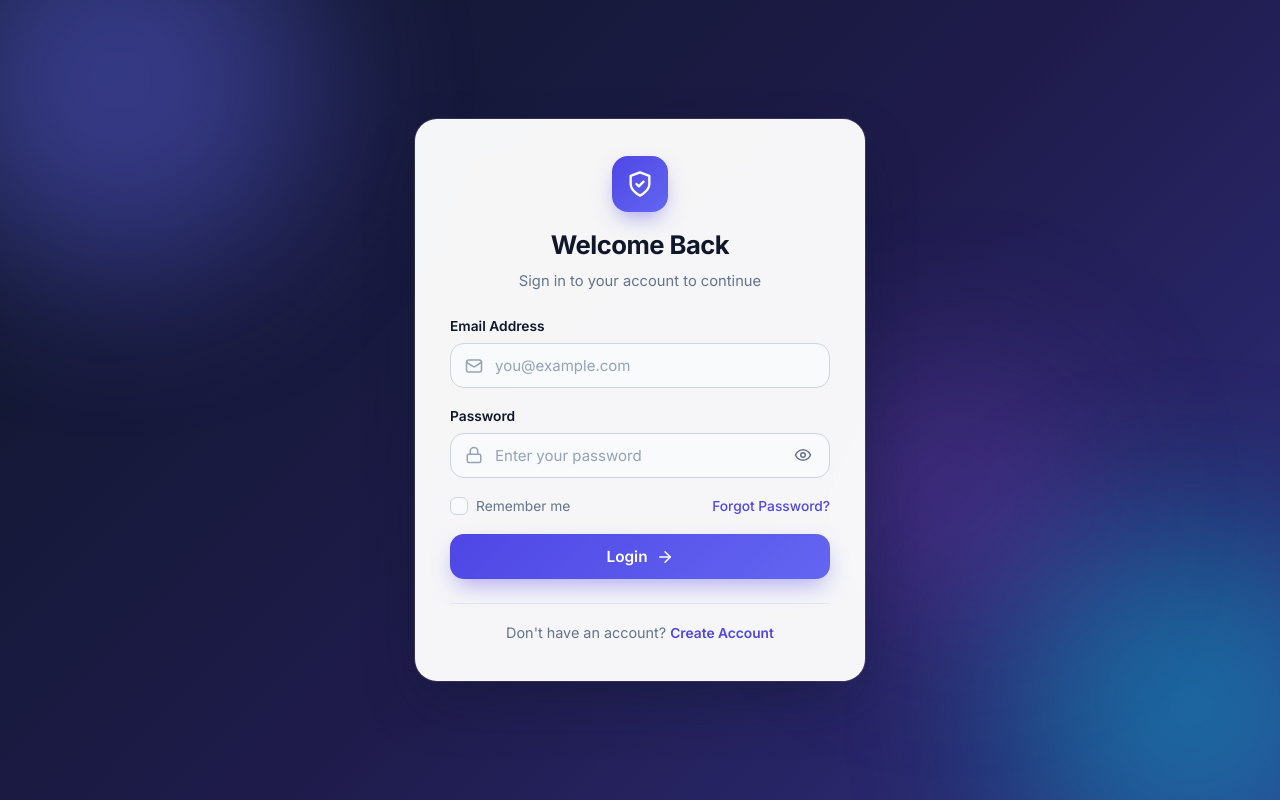
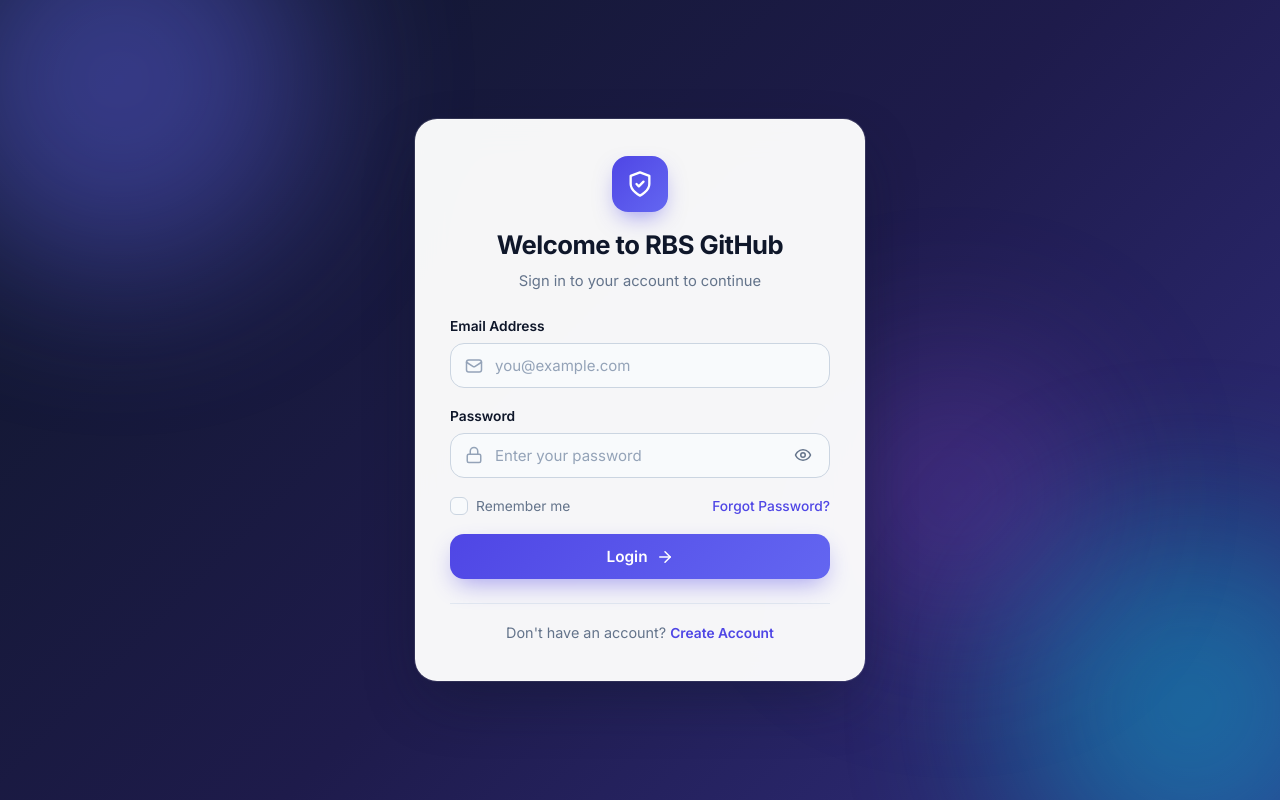
Before and after one commit to trainer2rbs-debug/project, a plain HTML site: page index.html in a window 1280 px wide. Drawn offline with Linux system fonts and the light colour scheme.

Commit message:
Update page titles for RBS GitHub

```diff
--- a/index.html
+++ b/index.html
@@ -3,7 +3,7 @@
 <head>
   <meta charset="UTF-8" />
   <meta name="viewport" content="width=device-width, initial-scale=1.0" />
-  <title>Login | Modern Auth</title>
+  <title>Welcome to RBS GitHub</title>
   <!-- Google Fonts for clean, modern typography -->
   <link rel="preconnect" href="https://fonts.googleapis.com" />
   <link rel="preconnect" href="https://fonts.gstatic.com" crossorigin />
@@ -33,7 +33,7 @@
             <path d="M9 12l2 2 4-4" />
           </svg>
         </div>
-        <h1 id="login-title">Welcome Back</h1>
+        <h1 id="login-title">Welcome to RBS GitHub</h1>
         <p class="subtitle">Sign in to your account to continue</p>
       </header>
 
```
Also changed, not shown: signup.html (+1 -1 lines).
